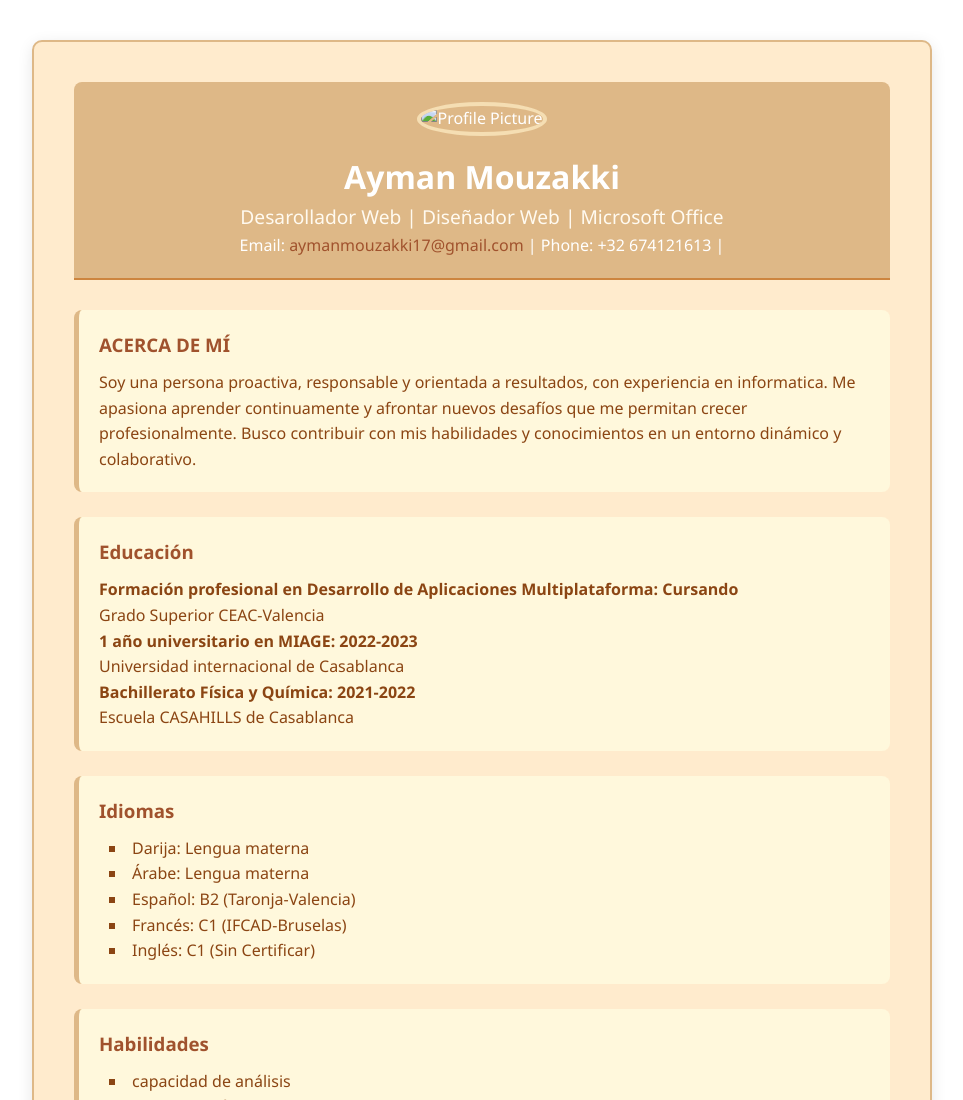
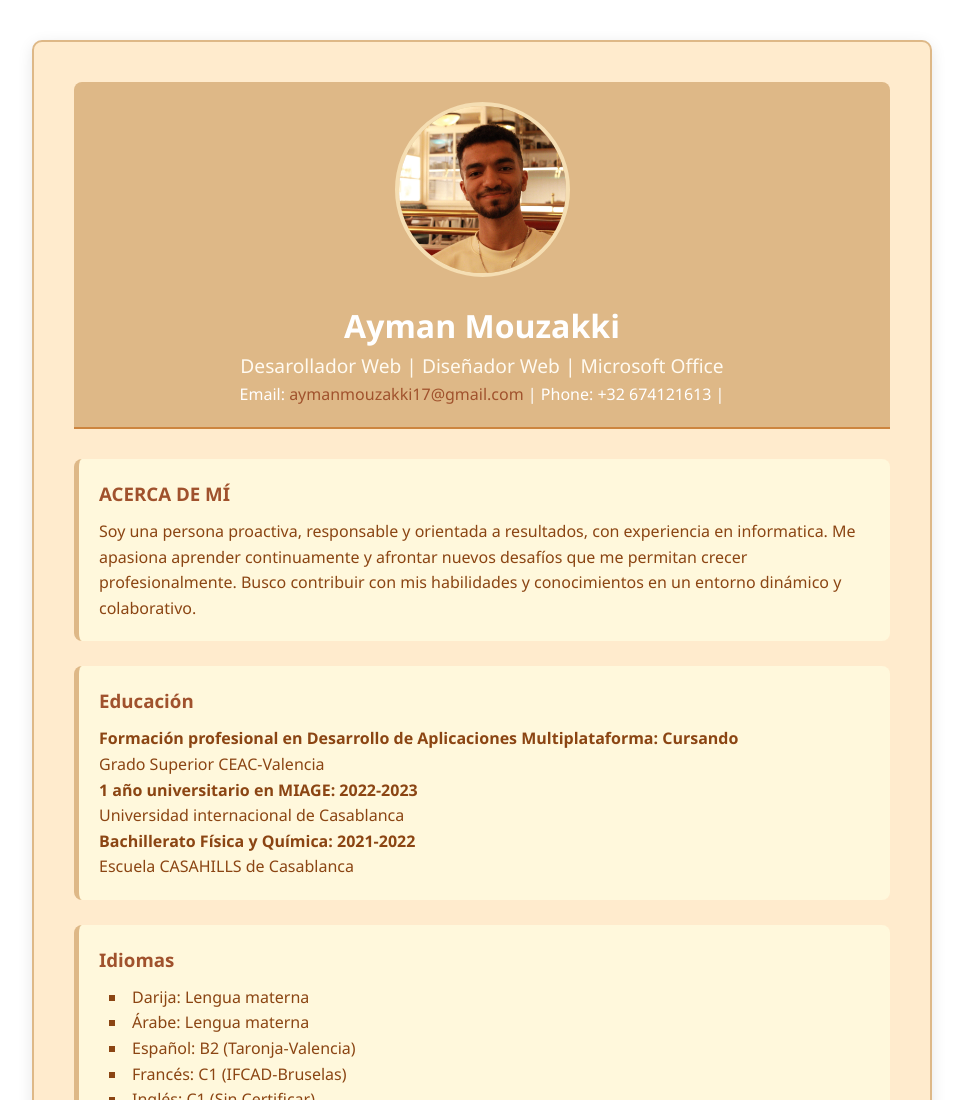
Before and after one commit to aymanmzkk/Curriculum, a plain HTML site: page index.html in a window 1280 px wide. Shown: the top 1100 px of the page, without its empty margins (158-1121 px from the left). Drawn offline with Linux system fonts and the light colour scheme.

Commit message:
Update profile picture source in index.html

```diff
--- a/index.html
+++ b/index.html
@@ -8,7 +8,7 @@
 <body>
   <div class="container">
     <header>
-      <img src="cv foto.jfif" alt="Profile Picture" class="profile-pic">
+      <img src="foto-cv.jfif" alt="Profile Picture" class="profile-pic">
       <h1>Ayman Mouzakki</h1>
       <h2>Desarollador Web | Diseñador Web | Microsoft Office </h2>
       <p>Email: <a href="mailto:aymanmouzakki17@gmail.com">aymanmouzakki17@gmail.com</a> | Phone: +32 674121613 |
```
